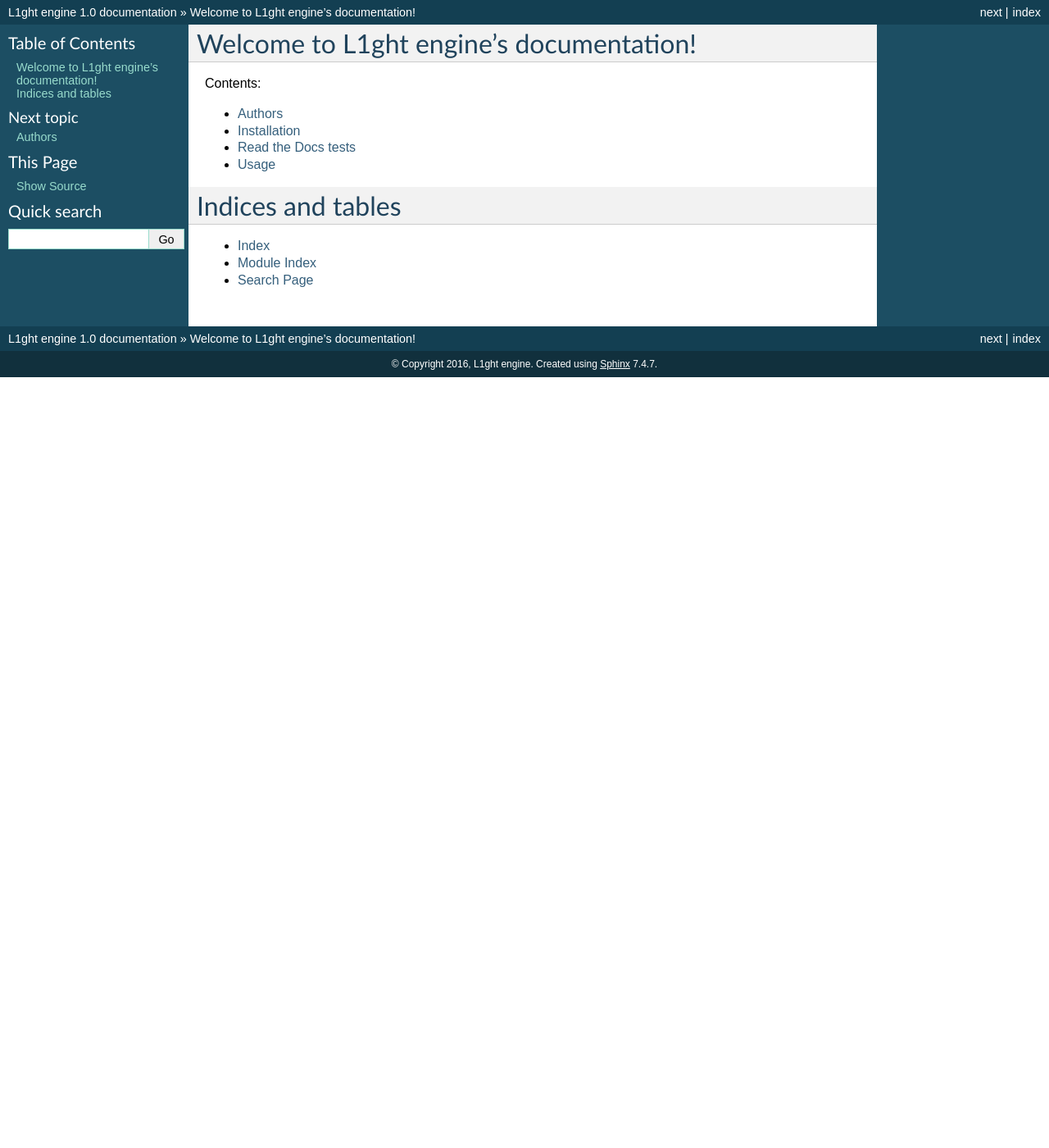
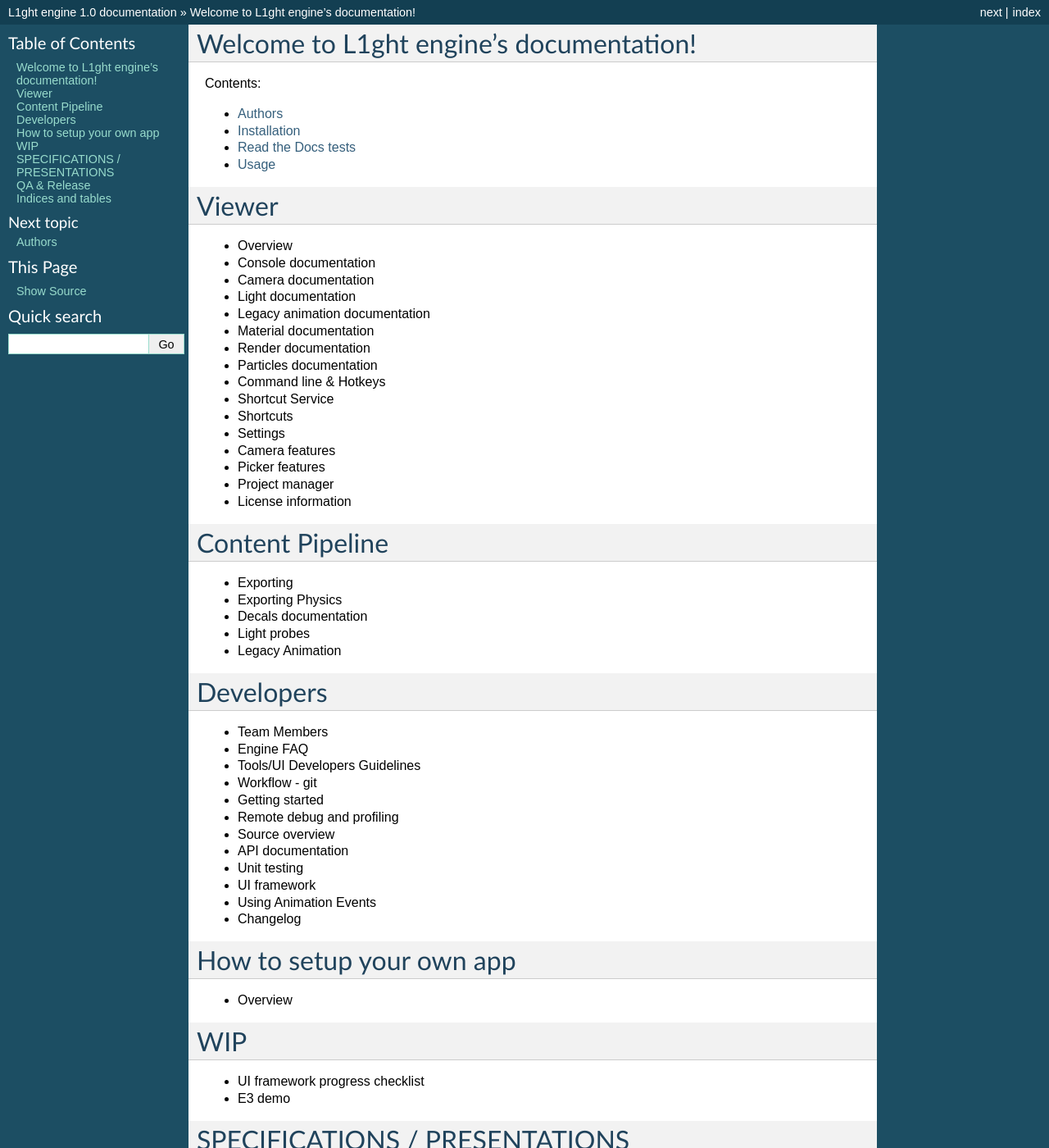
Before and after one commit to DisizDream/ReadTheDocsTests, a Sphinx documentation site: the page built from docs/index.rst, in a window 1280 px wide and 1400 px high. Shown: the whole window at 82% size. Built offline with Sphinx 7.4.7, drawn with Linux system fonts in a browser that asks for light colours; some of the changed text lies outside the part shown.

Commit message:
Update index.rst

```diff
--- a/docs/index.rst
+++ b/docs/index.rst
@@ -14,6 +14,72 @@ Contents:
 
    *
 
+Viewer
+====
+
+* Overview
+* Console documentation
+* Camera documentation
+* Light documentation
+* Legacy animation documentation
+* Material documentation
+* Render documentation
+* Particles documentation
+* Command line & Hotkeys
+* Shortcut Service
+* Shortcuts
+* Settings
+* Camera features
+* Picker features
+* Project manager
+* License information
+
+Content Pipeline
+====
+
+* Exporting
+* Exporting Physics
+* Decals documentation
+* Light probes
+* Legacy Animation
+
+Developers
+====
+
+* Team Members
+* Engine FAQ
+* Tools/UI Developers Guidelines
+* Workflow - git
+* Getting started
+* Remote debug and profiling
+* Source overview
+* API documentation
+* Unit testing
+* UI framework
+* Using Animation Events
+* Changelog
+
+How to setup your own app
+====
+* Overview
+
+WIP
+====
+
+* UI framework progress checklist
+* E3 demo
+
+SPECIFICATIONS / PRESENTATIONS
+====
+
+* Specification documents
+* Presentations
+
+QA & Release
+====
+* QA and Release candidates process
+* L1ght Release Notes
+* L1ght Release Postmortems
 
 
 Indices and tables
```
